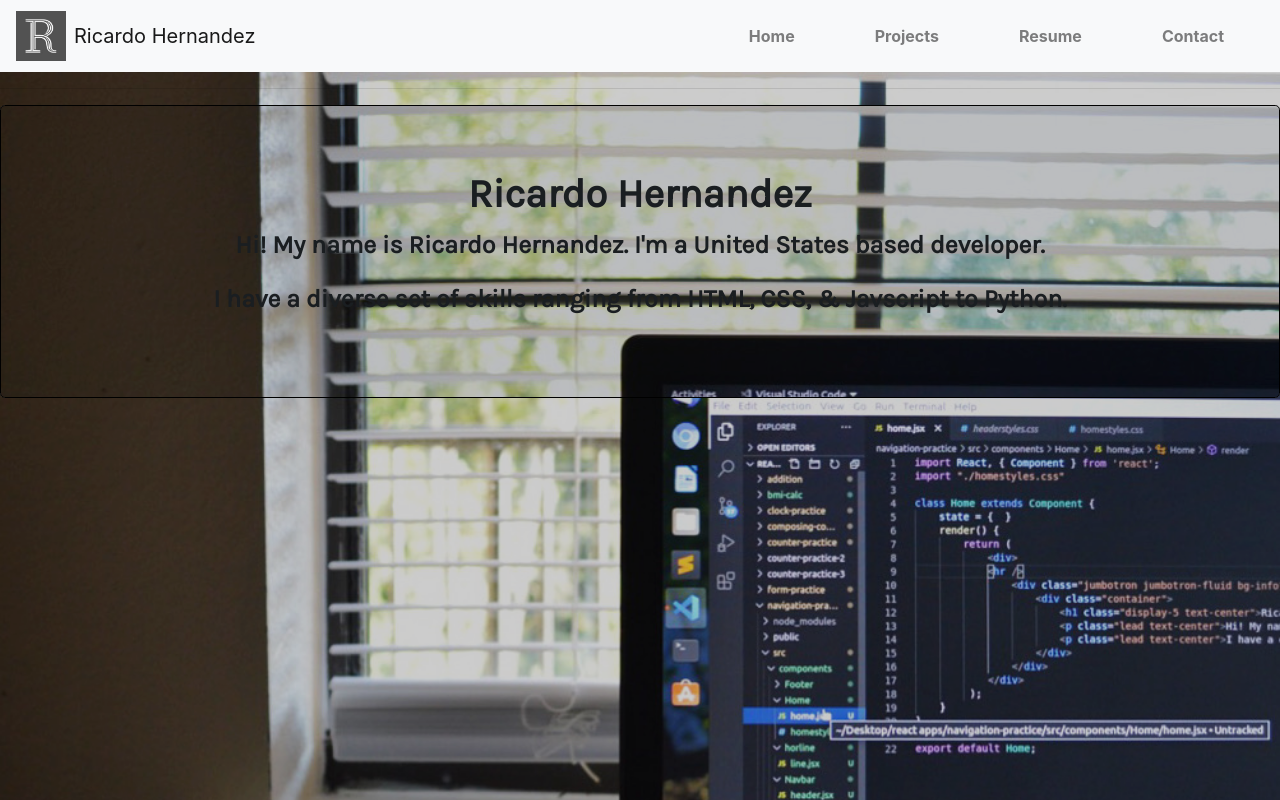
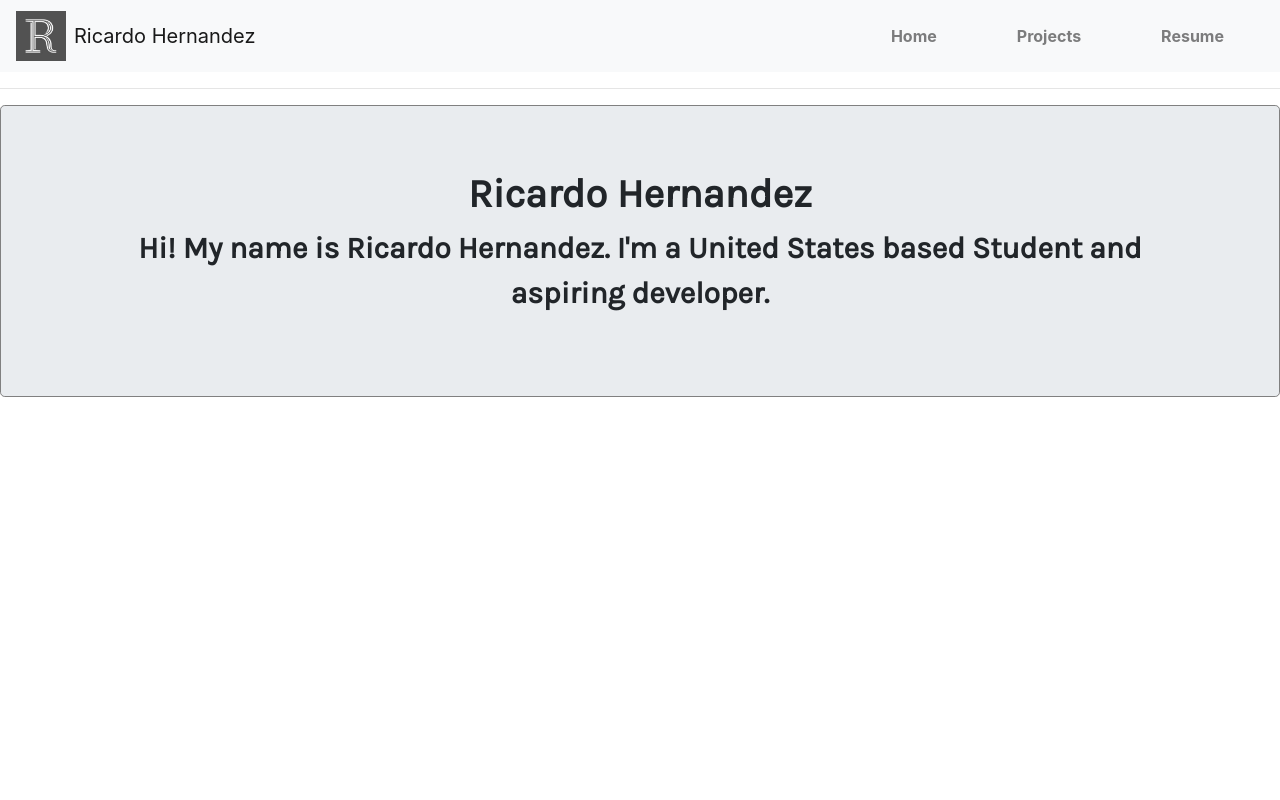
Before and after one commit to ricardoh19/Portfolio, a React (Create React App) app: page / in a window 1280 px wide. Built offline with nearby package versions, Linux system fonts and the light colour scheme.

Commit message:
removede contact page and added resume link

```diff
--- a/src/components/Home/home.jsx
+++ b/src/components/Home/home.jsx
@@ -10,8 +10,7 @@
                     <div className="jumbotron">
                         <div className="container">
                             <h1 class="display-5 text-center">Ricardo Hernandez</h1>
-                            <p class="lead text-center">Hi! My name is Ricardo Hernandez. I'm a United States based developer.</p>
-                            <p class="lead text-center">I have a diverse set of skills ranging from HTML, CSS, & Javscript to Python.</p>
+                            <p class="lead text-center">Hi! My name is Ricardo Hernandez. I'm a United States based Student and aspiring developer.</p>
                         </div>
                     </div>
             </div>
--- a/src/components/Home/homestyles.css
+++ b/src/components/Home/homestyles.css
@@ -1,31 +1,8 @@
 
 @import url('https://fonts.googleapis.com/css2?family=Karla&display=swap');
 
-.homepage{
-    position: fixed;
-    width: 100%;
-    height: 100%;
-    background-image: url("homeimage.JPG");
-    background-size: cover;
-
-}
-
 .jumbotron{
-    background-image: url("homeimage.JPG");
-    background-color: #ffffff;
-    border: 1px solid black;
-    background-size: cover;
-    background-blend-mode: multiply;
-
-}
-.jumbotron::before {
-    content: "";
-    position: absolute;
-    top: 0px;
-    right: 0px;
-    bottom: 0px;
-    left: 0px;
-    background-color: rgba(0,0,0,0.2);
+    border: .25px solid gray;
 }
 .container h1{
     font-family: 'Karla', sans-serif;
@@ -35,5 +12,5 @@
 .container p{
     font-family: 'Karla', sans-serif;
     font-weight: bold;
-    font-size: 25px;
+    font-size: 30px;
 }
--- a/src/components/Navbar/navigate.jsx
+++ b/src/components/Navbar/navigate.jsx
@@ -15,7 +15,6 @@
                   <a class="nav-item nav-link" id="item" href="/">Home <span class="sr-only">(current)</span></a>
                   <a class="nav-item nav-link" id="item" href="/projects">Projects</a>
                   <a class="nav-item nav-link" id="item" href="/resume">Resume</a>
-                  <a class="nav-item nav-link" id="item" href="/contact">Contact</a>
               </div>
             </div>
           </nav>
--- a/src/components/Projects/projects.jsx
+++ b/src/components/Projects/projects.jsx
@@ -5,7 +5,6 @@
     render() {
         return (
             <div className="page">
-                <h1>Projects</h1>
             </div>
          );
     }
--- a/src/components/Resume/resume.jsx
+++ b/src/components/Resume/resume.jsx
@@ -4,8 +4,9 @@
     state = {  }
     render() {
         return (
-            <div>
-                <h1>Resume</h1>
+            <div className="m-2">
+                <p>Click link to view Resume: </p>
+                <a style={{display: "table-cell"}} href="https://drive.google.com/file/d/1vr3O5sVSCqBLCpFVQAhGLkfEfPMm0Gve/view" target="_blank">Resume</a>
             </div>
          );
     }
```
Also changed, not shown: 1 other file (tests, documents, lock files or other folders).
